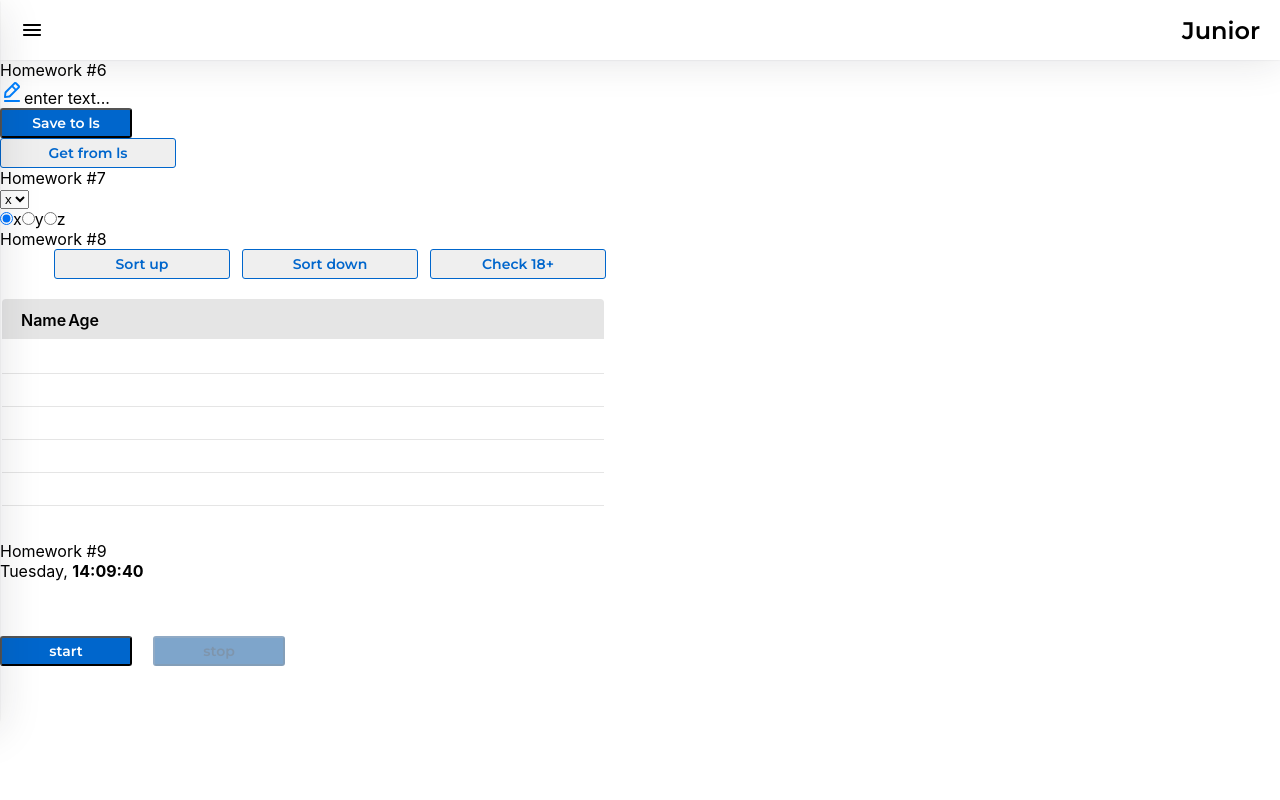
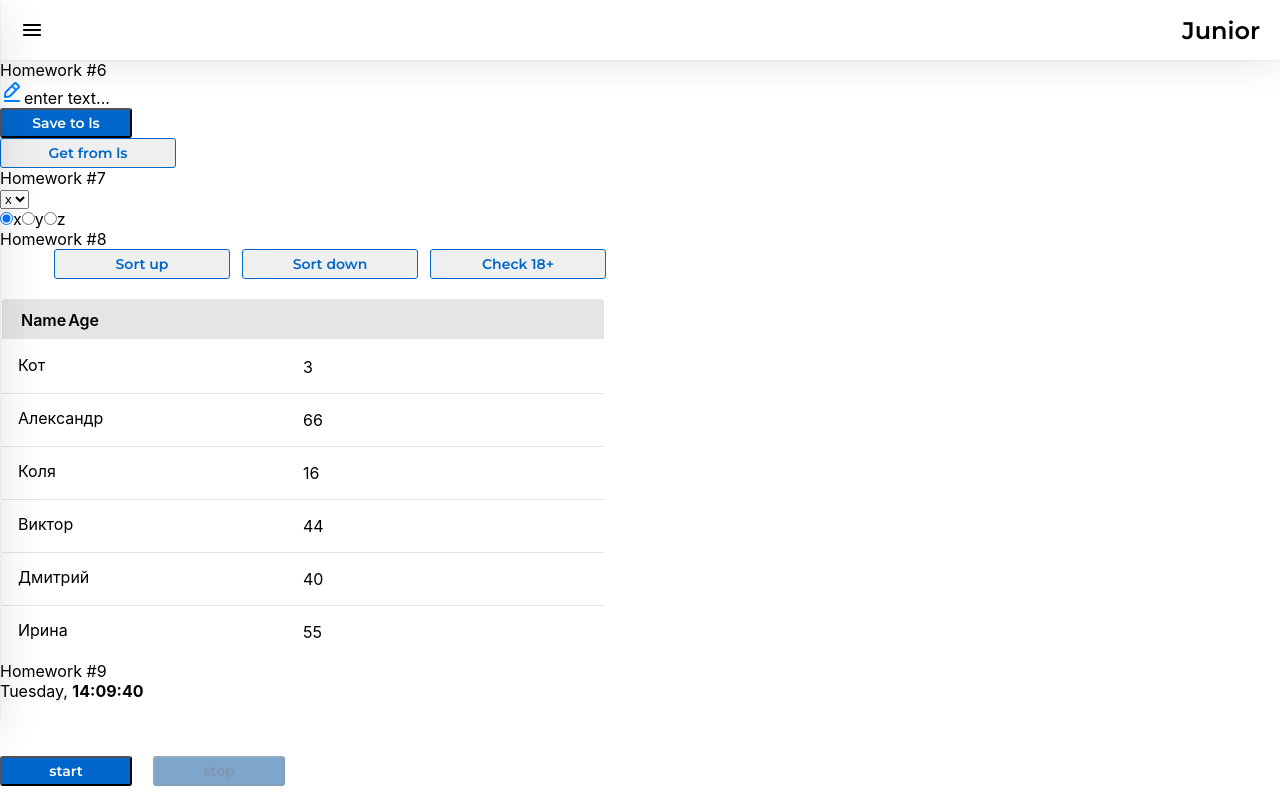
Before and after one commit to scoomp/Dz-It-incubator, a React (Create React App) app: page /#/junior in a window 1280 px wide. Built offline with nearby package versions, Linux system fonts and the light colour scheme.

Commit message:
9 commit/ 1

```diff
--- a/src/s2-homeworks/hw08/HW8.tsx
+++ b/src/s2-homeworks/hw08/HW8.tsx
@@ -4,11 +4,6 @@ import s from './HW8.module.css'
 import s2 from '../../s1-main/App.module.css'
 import SuperButton from '../hw04/common/c2-SuperButton/SuperButton'
 import User from './User'
-
-
-
-
-
 
 /*
 * 1 - дописать типы и логику (сортировка по имени, фильтрация по совершеннолетию) homeWorkReducer, проверить тестом
--- a/src/s2-homeworks/hw08/User.tsx
+++ b/src/s2-homeworks/hw08/User.tsx
@@ -1,5 +1,5 @@
 import React from 'react'
-import { UserType } from './HW8'
+import {UserType} from './HW8'
 import s from './HW8.module.css'
 
 // types
@@ -7,15 +7,14 @@ type UserPropsType = {
     u: UserType
 }
 
-const User: React.FC<UserPropsType> = ({ u }) => {
+const User: React.FC<UserPropsType> = ({u}) => {
     return (
         <tr id={'hw8-user-' + u._id + '-' + u.age} className={s.item}>
             <td id={'hw8-user-name-' + u._id} className={s.nameCol}>
-                {/*отобразить имя*/}
-
+                {u.name}
             </td>
             <td id={'hw8-user-age-' + u._id}>
-                {/*отобразить возраст*/}
+                {u.age}
 
             </td>
         </tr>
--- a/src/s2-homeworks/hw08/bll/homeWorkReducer.ts
+++ b/src/s2-homeworks/hw08/bll/homeWorkReducer.ts
@@ -1,3 +1,4 @@
+
 import {UserType} from '../HW8'
 
 type ActionType =
@@ -7,14 +8,12 @@ type ActionType =
 export const homeWorkReducer = (state: UserType[], action: ActionType): UserType[] => { // need to fix any
     switch (action.type) {
         case 'sort': { // by name
-            // sort() создаёт новый массив? или нужно в ручную?...
             const sortedState = [...state]
-            return sortedState.sort( (a,b) =>
-            action.payload === 'up' ? a.name.localeCompare(b.name) : b.name.localeCompare(a.name)) // need to fix
+            return sortedState.sort((a,b) =>
+                action.payload === 'up' ? a.name.localeCompare(b.name) : b.name.localeCompare(a.name))
         }
         case 'check': {
-            // filter() создаёт новый массив? или нужно в ручную?...
-            return state.filter(el => el.age >=action.payload) // need to fix
+            return state.filter(el => el.age >= action.payload) // need to fix
         }
         default:
             return state
```
